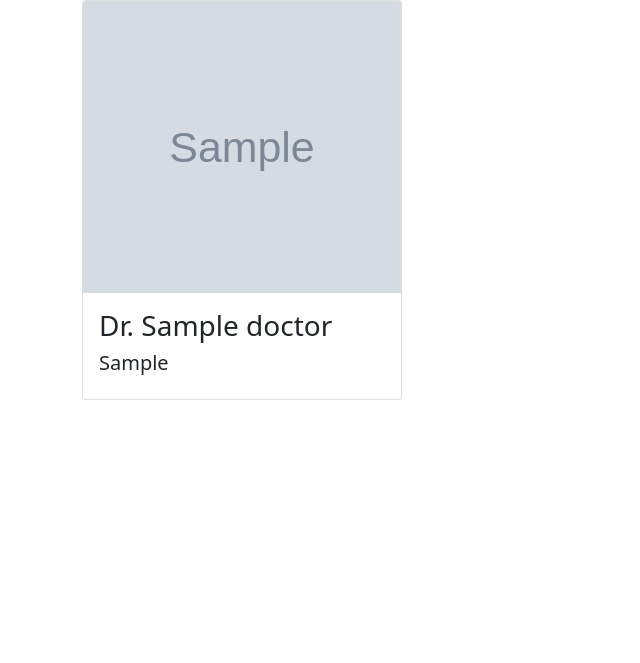
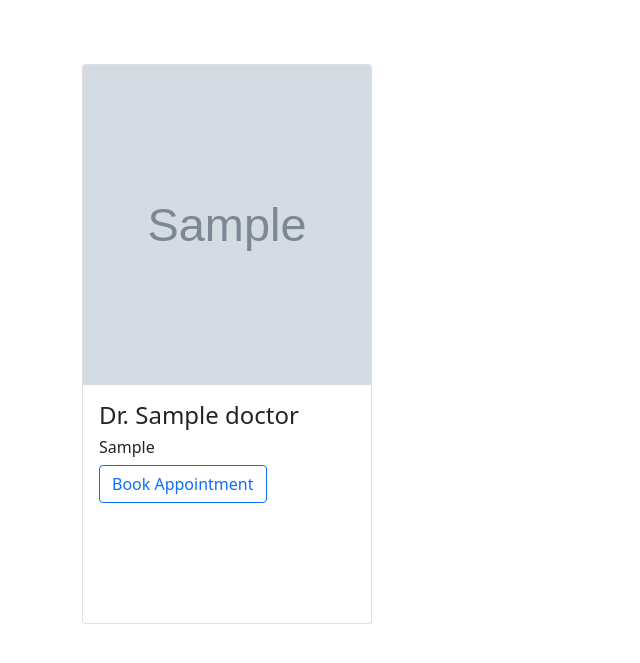
Before and after one commit to pawankalyankarri/hospital-management-using-django, a Django app: page /home/ourdoctors/ in a window 1280 px wide. Shown: the top 663 px of the page, without its empty margins (0-640 px from the left). Run offline with Django 5.2, Linux system fonts and the light colour scheme; tables that the repository leaves empty hold one stand-in row (values such as "Sample post"); grey boxes marked "Sample" are stand-in pictures.

Commit message:
arranged doctor images

```diff
--- a/Templates/home/ourDoctors.html
+++ b/Templates/home/ourDoctors.html
@@ -6,8 +6,10 @@
   <div class="card">
     <img src="{{doc.doc_img.url}}" class="card-img-top" alt="" />
     <div class="card-body">
-      <h3>Dr. {{doc.doc_name}}</h3>
-      <h5>{{doc.doc_spe}}</h5>
+      <h4>Dr. {{doc.doc_name}}</h4>
+      <h6 >{{doc.doc_spe}}</h6>
+
+      <a href="" class="btn btn-outline-primary">Book Appointment</a>
     </div>
   </div>
   {%endfor%}
--- a/static/css/home/ourDoctors.css
+++ b/static/css/home/ourDoctors.css
@@ -3,14 +3,21 @@
     height: 100%;
     display: flex;
     flex-wrap: wrap;
+    gap:3rem ;
+    margin-top: 5%;
 
 }
 .doctors .card{
-    width:25vw;
-    height: 50vh;
+    width:26%;
+    height: 70vh;
+
 
 }
 .doctors .card img{
     width:100%;
-    height: 75%;
+    height: 40vh;
+    object-fit:fill
 }
+.doctors .card .card-body{
+
+}
```
